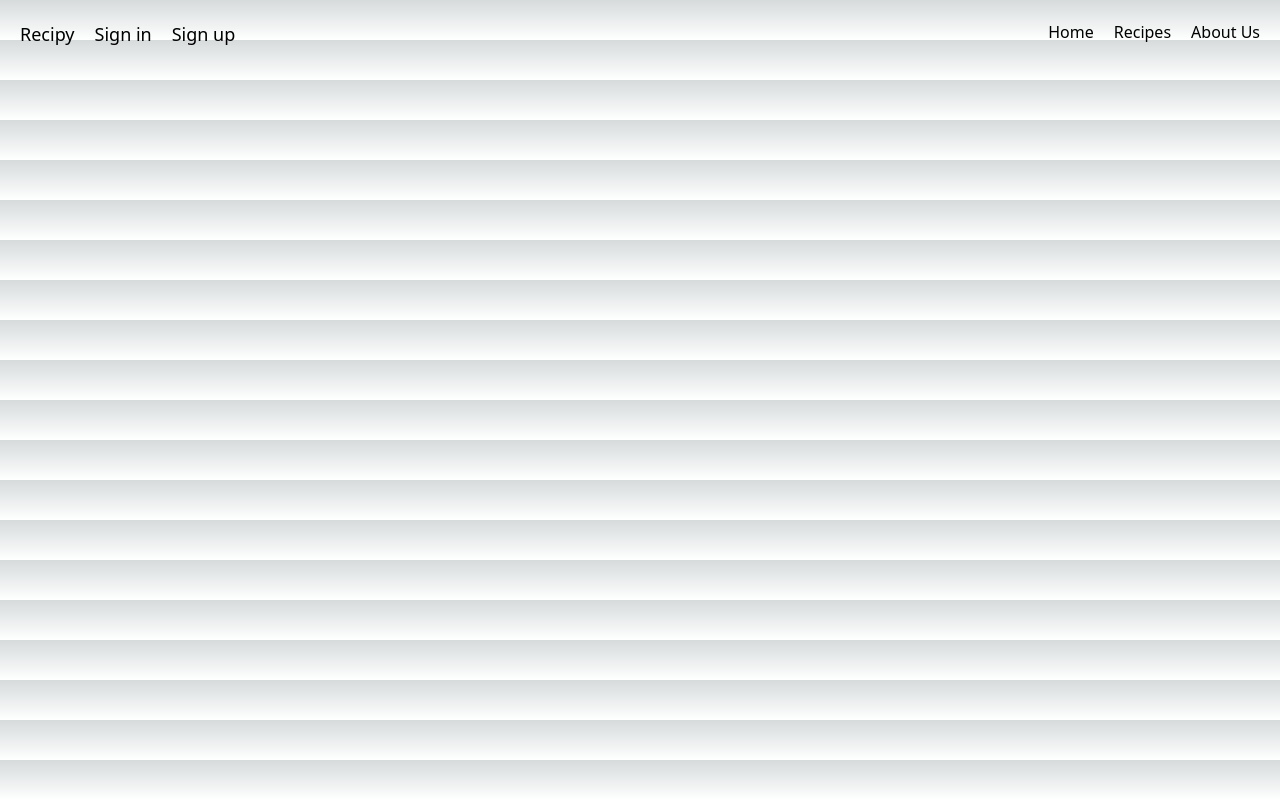
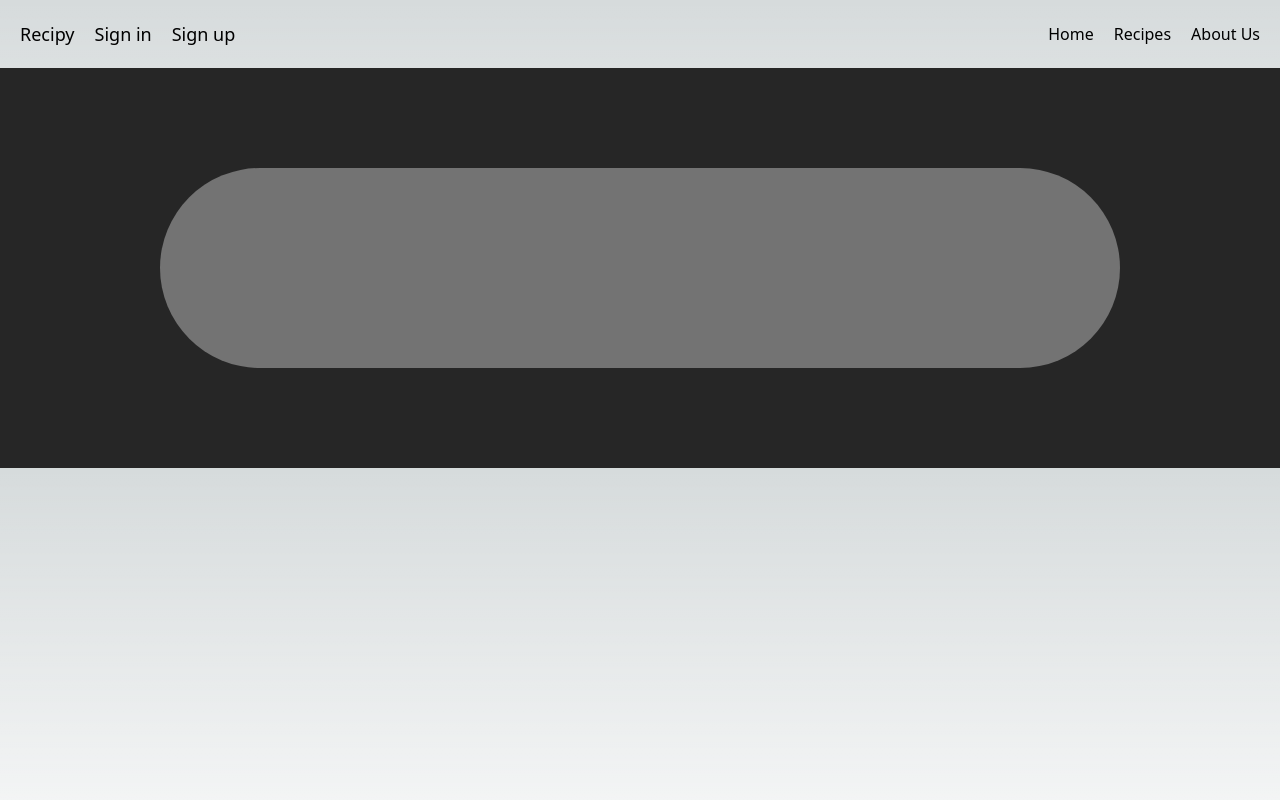
Before and after one commit to ABBtagdan/recipy, a Next.js app: page / in a window 1280 px wide. Built offline with nearby package versions, Linux system fonts and the light colour scheme; no server answers.

Commit message:
added a bar

```diff
--- a/app/layout.tsx
+++ b/app/layout.tsx
@@ -10,7 +10,7 @@
     <ClerkProvider>
     <html lang="en">
       <body>
-        <div className="flex flex-row w-full justify-between items-center h-10 p-5">
+        <div className="flex flex-row w-full justify-between items-center p-5">
         <div className='text-lg h-full text-center flex flex-row gap-5'>
           Recipy
           <SignedIn>
@@ -36,7 +36,9 @@
           </a>
         </div>
       </div>
+      <div className='h-[50vh]'>
       {children}
+      </div>
       </body>
     </html>
     </ClerkProvider>
--- a/app/page.tsx
+++ b/app/page.tsx
@@ -2,8 +2,8 @@
 
 export default function Home() {
   return (
-    <div>
-
+    <div className="h-full w-full flex justify-center items-center bg-neutral-800">
+      <div className="h-1/2 w-3/4 bg-neutral-500 rounded-full"></div>
     </div>
   )
 }
```
